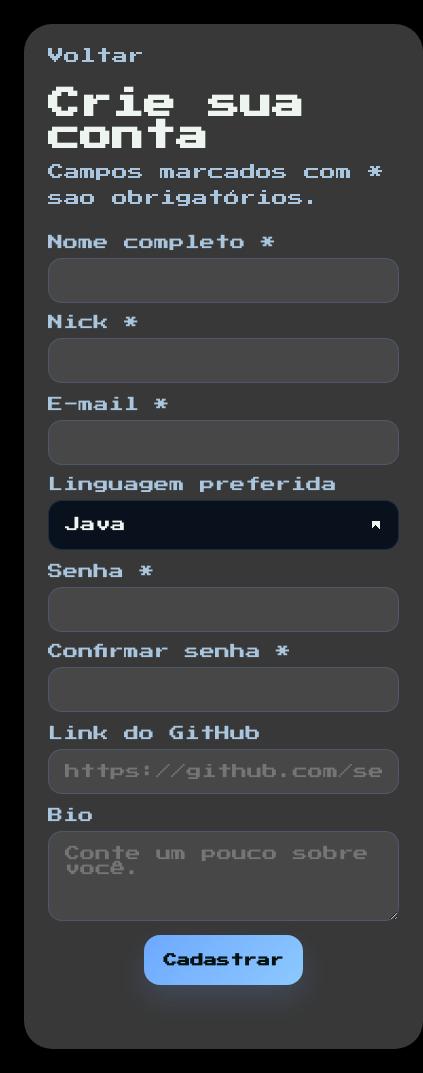
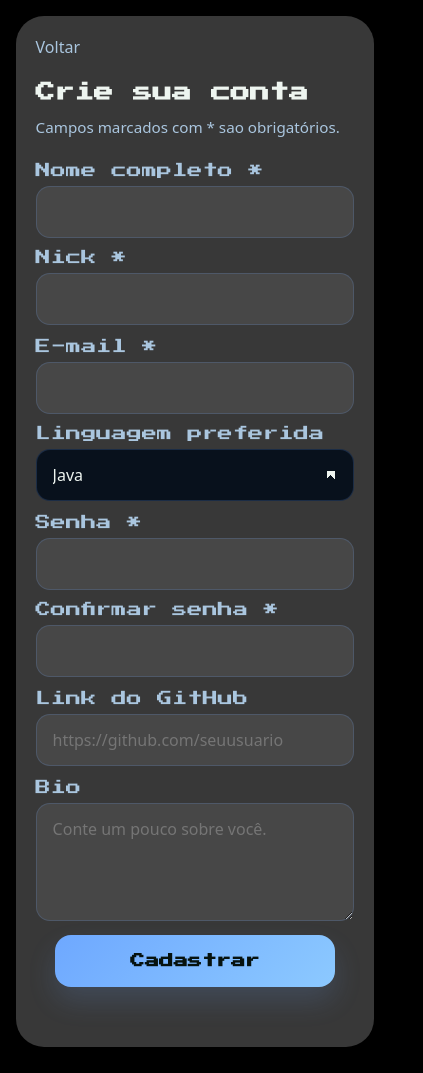
Before and after one commit to aquiinoo/techstart, a plain HTML site: page pages/cadastro/cadastro.html in a window 390 px wide. Shown: the whole page, 423 px wide, since content can reach past the window. Drawn offline with Linux system fonts and the light colour scheme; a web font is replaced by a local one.

Commit message:
feat: melhora responsividade

```diff
--- a/pages/cadastro/style.css
+++ b/pages/cadastro/style.css
@@ -1,4 +1,5 @@
 @import url('https://fonts.googleapis.com/css2?family=Press+Start+2P&display=swap');
+@import url('https://fonts.googleapis.com/css2?family=Geist+Pixel&display=swap');
 
 :root {
   --bg: #08111c;
@@ -7,8 +8,10 @@
   --text: #eef5f0;
   --muted: #aac6df;
   --accent: #6ea8ff;
+  --accent-soft: #a2cffc;
   --success: #7bd7a0;
   --danger: #ff9578;
+  --font-secondary: 'Geist Pixel', system-ui, sans-serif;
 }
 
 * {
@@ -20,10 +23,11 @@
 
 body {
   min-height: 100vh;
+  min-height: 100svh;
   display: grid;
   place-items: center;
-  padding: 24px;
-  background:black;
+  padding: clamp(12px, 4vw, 24px);
+  background: black;
   color: var(--text);
 }
 
@@ -38,7 +42,8 @@ body {
 }
 
 .register-card {
-  padding: 32px;
+  min-width: 0;
+  padding: clamp(20px, 5vw, 36px);
 }
 
 .header-row {
@@ -48,12 +53,43 @@ body {
 }
 
 .voltar {
+  position: relative;
+  display: inline-block;
   color: var(--muted);
   text-decoration: none;
+  font-family: var(--font-secondary);
+  font-size: 1rem;
+  transition: transform 0.2s ease;
 }
 
-.voltar:hover{
+.voltar::after {
+  position: absolute;
+  right: 0;
+  bottom: -4px;
+  left: 0;
+  height: 1px;
+  background: currentColor;
+  content: '';
+  transform: scaleX(0);
+  transform-origin: left;
+  transition: transform 0.25s ease;
+}
+
+.voltar:hover,
+.voltar:focus-visible {
   transform: translateY(-1px);
+}
+
+.voltar:hover::after,
+.voltar:focus-visible::after {
+  transform: scaleX(1);
+}
+
+@media (prefers-reduced-motion: reduce) {
+  .voltar,
+  .voltar::after {
+    transition: none;
+  }
 }
 
 .section-label {
@@ -65,13 +101,17 @@ body {
 
 h1 {
   margin: 10px 0 8px;
-  font-size: 2.4rem;
+  font-size: clamp(1.2rem, 5vw, 2rem);
+  line-height: 1.5;
+  overflow-wrap: anywhere;
 }
 
 .intro,
 .switch-auth {
   color: var(--muted);
   line-height: 1.6;
+  font-family: var(--font-secondary);
+  font-size: clamp(0.95rem, 2.5vw, 1.1rem);
 }
 
 .register-form {
@@ -83,7 +123,7 @@ h1 {
 .grid {
   display: grid;
   gap: 14px;
-  grid-template-columns: repeat(2, 1fr);
+  grid-template-columns: repeat(2, minmax(0, 1fr));
 }
 
 label {
@@ -91,17 +131,21 @@ label {
   gap: 8px;
   color: var(--muted);
   font-size: 0.95rem;
+  font-family: 'Press Start 2P', system-ui;
 }
 
 input,
 select,
 textarea {
+  width: 100%;
+  min-width: 0;
+  min-height: 50px;
   border-radius: 14px;
   border: 1px solid var(--border);
   background: rgba(255, 255, 255, 0.08);
   color: var(--text);
   padding: 14px 16px;
-  font: inherit;
+  font: 1rem system-ui, sans-serif;
 }
 
 select {
@@ -143,23 +187,34 @@ textarea {
 }
 
 .primary-button {
-  min-height: 50px;
-  padding: 0 20px;
+  position: relative;
+  width: min(100%, 280px);
+  min-height: 52px;
+  padding: 12px 20px;
   border: none;
   border-radius: 16px;
   background: linear-gradient(135deg, var(--accent), #8cc9ff);
   color: #06120f;
-  font-weight: 700;
+  font: 700 0.9rem 'Press Start 2P', system-ui;
   cursor: pointer;
   box-shadow: 0 14px 28px rgba(110, 168, 255, 0.16);
-  width: fit-content;
-  margin: 0 auto;  /* Centralizar */
+  margin: 0 auto;
+  overflow-wrap: anywhere;
+  transition: transform 0.2s ease;
+}
+
+.primary-button:hover,
+.primary-button:focus-visible {
+  transform: translateY(-1px);
 }
 
 .feedback {
-  min-height: 24px;
+  min-height: 1.5em;
   margin-top: 16px;
   color: var(--danger);
+  font-family: var(--font-secondary);
+  line-height: 1.5;
+  overflow-wrap: anywhere;
 }
 
 .feedback.success {
@@ -180,7 +235,8 @@ a {
   display: grid;
   place-items: center;
   background: rgba(2, 8, 14, 0.75);
-  padding: 20px;
+  padding: clamp(12px, 4vw, 20px);
+  overflow-y: auto;
 }
 
 .popup.hidden {
@@ -189,7 +245,8 @@ a {
 
 .popup-card {
   width: min(420px, 100%);
-  padding: 28px;
+  min-width: 0;
+  padding: clamp(20px, 5vw, 28px);
   display: flex;
   flex-direction: column;
   align-items: center;
@@ -197,51 +254,41 @@ a {
 
 .popup-card h2 {
   margin: 12px 0;
+  font-size: clamp(1rem, 4vw, 1.4rem);
+  line-height: 1.5;
+  overflow-wrap: anywhere;
 }
 
 .popup-card p:last-of-type {
   margin-bottom: 16px;
   color: var(--muted);
+  font-family: var(--font-secondary);
+  line-height: 1.6;
 }
 
 .popup-card .primary-button {
   margin-top: 16px;
 }
 
-@media (max-width: 1080px) {
+@media (max-width: 640px) {
   .grid {
     grid-template-columns: 1fr;
+    gap: 12px;
   }
 
   .header-row {
-    flex-direction: column;
-    align-items: stretch;
-    gap: 14px;
-  }
-
-  .register-card {
-    padding: 28px;
+    margin-bottom: 20px;
   }
 }
 
-@media (max-width: 720px) {
+@media (max-width: 360px) {
   .register-card {
-    padding: 24px;
+    padding: 18px 16px;
+    border-radius: 20px;
   }
 
-  h1 {
-    font-size: 2rem;
-  }
-
-  .section-label {
-    font-size: 0.72rem;
-  }
-
-  .header-row {
+  .register-form {
     gap: 12px;
-  }
-
-  .grid {
-    gap: 12px;
+    margin-top: 20px;
   }
 }
--- a/pages/recuperar/style.css
+++ b/pages/recuperar/style.css
@@ -8,6 +8,7 @@
   --text: #eef5f0;
   --muted: #aac6df;
   --accent: #6ea8ff;
+  --accent-soft: #8cc9ff;
   --success: #7bd7a0;
   --danger: #ff9578;
 }
@@ -16,14 +17,15 @@
   box-sizing: border-box;
   margin: 0;
   padding: 0;
-  font-family: 'Press Start 2P', system-ui;
+  font-family: 'Outfit', system-ui, sans-serif;
 }
 
 body {
   min-height: 100vh;
+  min-height: 100svh;
   display: grid;
   place-items: center;
-  padding: 24px;
+  padding: clamp(12px, 4vw, 24px);
   background: black;
   color: var(--text);
 }
@@ -42,7 +44,8 @@ body {
 }
 
 .recuperar {
-  padding: 32px;
+  min-width: 0;
+  padding: clamp(20px, 5vw, 36px);
 }
 
 .header-row {
@@ -52,12 +55,42 @@ body {
 }
 
 .voltar {
+  position: relative;
+  display: inline-block;
   color: var(--muted);
   text-decoration: none;
+  font-size: 1rem;
+  transition: transform 0.2s ease;
 }
 
-.voltar:hover{
+.voltar::after {
+  position: absolute;
+  right: 0;
+  bottom: -4px;
+  left: 0;
+  height: 1px;
+  background: currentColor;
+  content: '';
+  transform: scaleX(0);
+  transform-origin: left;
+  transition: transform 0.25s ease;
+}
+
+.voltar:hover,
+.voltar:focus-visible {
   transform: translateY(-1px);
+}
+
+.voltar:hover::after,
+.voltar:focus-visible::after {
+  transform: scaleX(1);
+}
+
+@media (prefers-reduced-motion: reduce) {
+  .voltar,
+  .voltar::after {
+    transition: none;
+  }
 }
 
 .section-label {
@@ -69,13 +102,17 @@ body {
 
 h1 {
   margin: 10px 0 8px;
-  font-size: 2.4rem;
+  font-family: 'Press Start 2P', system-ui;
+  font-size: clamp(1.2rem, 5vw, 2rem);
+  line-height: 1.45;
+  overflow-wrap: anywhere;
 }
 
 .intro,
 .switch-auth {
   color: var(--muted);
   line-height: 1.6;
+  font-size: clamp(0.95rem, 2.5vw, 1.1rem);
 }
 
 .recovery-form {
@@ -88,16 +125,19 @@ label {
   display: grid;
   gap: 8px;
   color: var(--muted);
-  font-size: 0.95rem;
+  font-size: 1rem;
 }
 
 input {
+  width: 100%;
+  min-width: 0;
+  min-height: 52px;
+  border: 1px solid var(--border);
   border-radius: 14px;
   background: black;
   color: var(--text);
   padding: 14px 16px;
-  font: inherit;
-
+  font: 1rem 'Outfit', system-ui, sans-serif;
 }
 
 input:focus,
@@ -109,15 +149,17 @@ textarea:focus {
 }
 
 .primary-button {
+  width: 100%;
   min-height: 50px;
-  padding: 0 20px;
+  padding: 12px 20px;
   border: none;
   border-radius: 16px;
   background: linear-gradient(135deg, var(--accent), #8cc9ff);
   color: #06120f;
-  font-weight: 700;
+  font: 600 1rem 'Outfit', system-ui, sans-serif;
   cursor: pointer;
   box-shadow: 0 14px 28px rgba(110, 168, 255, 0.16);
+  overflow-wrap: anywhere;
 }
 
 .primary-button:hover {
@@ -125,9 +167,11 @@ textarea:focus {
 }
 
 .feedback {
-  min-height: 24px;
+  min-height: 1.5em;
   margin-top: 16px;
   color: var(--danger);
+  line-height: 1.5;
+  overflow-wrap: anywhere;
 }
 
 .feedback.success {
@@ -148,7 +192,8 @@ a {
   display: grid;
   place-items: center;
   background: rgba(2, 8, 14, 0.75);
-  padding: 20px;
+  padding: clamp(12px, 4vw, 20px);
+  overflow-y: auto;
 }
 
 .popup.hidden {
@@ -157,44 +202,36 @@ a {
 
 .popup-card {
   width: min(420px, 100%);
-  padding: 28px;
+  min-width: 0;
+  padding: clamp(20px, 5vw, 28px);
 }
 
 .popup-card h2 {
   margin: 12px 0;
+  font-family: 'Press Start 2P', system-ui;
+  font-size: clamp(1rem, 4vw, 1.4rem);
+  line-height: 1.5;
+  overflow-wrap: anywhere;
 }
 
 .popup-card p:last-of-type {
   margin-bottom: 16px;
   color: var(--muted);
+  line-height: 1.6;
 }
 
-@media (max-width: 1080px) {
-  .header-row {
-    flex-direction: column;
-    align-items: stretch;
-    gap: 14px;
-  }
-
-  .recovery-card {
-    padding: 28px;
-  }
-}
-
-@media (max-width: 720px) {
-  .recovery-card {
-    padding: 24px;
-  }
-
-  h1 {
-    font-size: 2rem;
-  }
-
-  .section-label {
-    font-size: 0.72rem;
+@media (max-width: 360px) {
+  .recuperar {
+    padding: 18px;
+    border-radius: 20px;
   }
 
   .header-row {
+    margin-bottom: 18px;
+  }
+
+  .recovery-form {
     gap: 12px;
+    margin-top: 20px;
   }
 }
--- a/style.css
+++ b/style.css
@@ -1,4 +1,5 @@
 @import url('https://fonts.googleapis.com/css2?family=Press+Start+2P&display=swap');
+@import url('https://fonts.googleapis.com/css2?family=Geist+Pixel&display=swap');
 
 :root {
   --bg: black;
@@ -12,6 +13,7 @@
   --success: #7bd7a0;
   --danger: #ff9578;
   --shadow: 0 24px 60px rgba(0, 0, 0, 0.30);
+  --font-secondary: 'Geist Pixel', system-ui, sans-serif;
 }
 
 * {
@@ -23,6 +25,7 @@
 
 body {
   min-height: 100vh;
+  min-height: 100svh;
   max-width: 100%;
   overflow-x: hidden;
   background:
@@ -138,7 +141,7 @@ input {
 
 .autenticacao_card {
   background: var(--painel);
-  padding: 36px;
+  padding: clamp(20px, 5vw, 36px);
   width: min(480px, 100%);
   min-width: 0;
   justify-self: center;
@@ -184,10 +187,13 @@ input {
 .botao_primario {
   background: linear-gradient(135deg, var(--accent), #8cc9ff);
   color: #06120f;
-  width: 160px;
+  width: min(100%, 240px);
+  min-height: 52px;
+  padding: 12px 16px;
   font-weight: 700;
   box-shadow: 0 14px 30px rgba(110, 168, 255, 0.18);
   font-family: 'Press Start 2P', system-ui;
+  overflow-wrap: anywhere;
 }
 
 .secondary-button {
@@ -242,7 +248,13 @@ input {
   display: grid;
   gap: 16px;
   color: white;
-  font-size: 12px;
+  font-size: clamp(1rem, 3.8vw, 1.25rem);
+  line-height: 1.6;
+  overflow-wrap: anywhere;
+}
+
+.autenticacao_links p, .autenticacao_links a {
+  font-family: var(--font-secondary);
 }
 
 .popup {
@@ -267,12 +279,14 @@ input {
 .popup-card {
   width: min(420px, 100%);
   background: var(--painel);
-  padding: 28px;
+  padding: clamp(20px, 5vw, 28px);
 }
 
 .popup-card h3 {
   margin: 12px 0;
-  font-size: 1.8rem;
+  font-size: clamp(1.2rem, 5vw, 1.8rem);
+  line-height: 1.5;
+  overflow-wrap: anywhere;
 }
 
 .popup-card p:last-of-type {
@@ -317,7 +331,7 @@ input {
   height: 100%;
   pointer-events: none;
   z-index: -1;
-  font-family: 'Press Start 2P', system-ui;
+  font-family: var(--font-secondary);
   font-size: 12px;
   color: white;
 }
@@ -328,7 +342,7 @@ input {
   opacity: 0;
   animation: piscarCodigo 6s infinite;
   line-height: 1.4;
-  font-family: 'Press Start 2P', system-ui;
+  font-family: var(--font-secondary);
 }
 
 @keyframes piscarCodigo {
@@ -348,7 +362,7 @@ input {
   }
 
   .brand-panel,
-  .auth-card {
+  .autenticacao_card {
     width: 100%;
   }
 
@@ -407,14 +421,9 @@ input {
     grid-template-columns: 1fr;
   }
 
-  .auth-card {
-    padding: 24px;
-  }
-
   .autenticacao_card {
     width: 100%;
-    padding: 24px;
-    overflow: hidden;
+    padding: clamp(18px, 6vw, 24px);
   }
 
   .div_logomarca {
@@ -439,8 +448,32 @@ input {
     max-width: 100%;
   }
 
+  .auth-form input {
+    font-family: system-ui, sans-serif;
+    font-size: 1rem;
+  }
+
   .auth-header p {
     font-size: 0.98rem;
+  }
+}
+
+@media (max-width: 360px) {
+  .auth-layout {
+    padding: 12px 8px;
+  }
+
+  .autenticacao_card {
+    border-radius: 20px;
+    padding: 18px 16px;
+  }
+
+  .div_logomarca h1 {
+    font-size: clamp(1.2rem, 7vw, 1.5rem);
+  }
+
+  .autenticacao_links {
+    gap: 12px;
   }
 }
 
```
Also changed, not shown: pages/dashboard/dashboard.html (+4 -1 lines), pages/dashboard/script.js (+36 -3 lines), pages/dashboard/style.css (+96 -0 lines).
